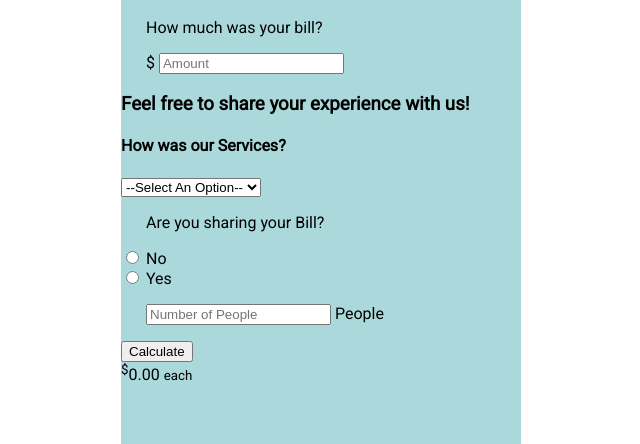
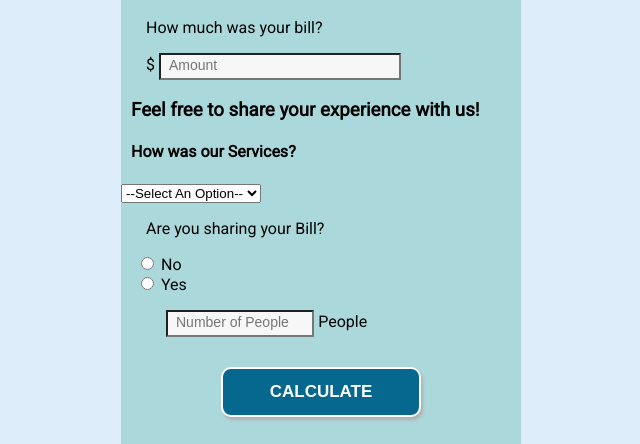
Before and after one commit to veemish/BILL_CALCULATOR, a plain HTML site: page index.html in a window 1280 px wide. Shown: the part 168-612 px from the top of the page, without its empty margins (319-959 px from the left). Drawn offline with Linux system fonts and the light colour scheme.

```diff
--- a/index.html
+++ b/index.html
@@ -18,7 +18,7 @@
                     How much was your bill?
                 </p>
                 <p>
-                    $ <input type="text" id="billing" placeholder="Amount">
+                    $ <input type="number" id="billing" placeholder="Amount">
                 </p>
                 <p>
                     <h3>Feel free to share your experience with us!</h3>
@@ -37,10 +37,10 @@
             </form>
             <p>Are you sharing your Bill?</p>
 
-          <input type="radio"  name="answer"   value="No" class="rad">  No <br>
-           <input type="radio"  name="answer"  value="Yes" class="rad"> Yes
+          <input type="radio"  name="field"   value="No" class="rad">  No <br>
+           <input type="radio"  name="field"  value="Yes" class="rad"> Yes
             <p>
-                <input type="text" id="peoplemt"  placeholder="Number of People"> People
+                <input type="number" id="peoplemt"  placeholder="Number of People"> People
             </p>
             <button type="button"> Calculate</button>
         </div>
--- a/index.js
+++ b/index.js
@@ -0,0 +1,11 @@
+function CalculateTip(){
+    var  billIng = document.getElementById("billing").value;
+    var serviceQual = document.getElementById("serviceQual").value;
+    var numberOfPeople = document.getElementById("peoplemt").value;
+    //validating input//
+
+    if (billIng === "" || serviceQual == 0 ){
+        alert ( "Please enter values" );
+        return;
+    }
+}
--- a/styles.css
+++ b/styles.css
@@ -1,12 +1,13 @@
 body{
     font-family: 'Roboto', sans-serif;
+    background-color: rgb(221, 237, 250);
     color: black;
 
     /*background: linear-gradient(to left, #8E0E00, #1F1C18);*/
 }
 
 .container{
-    height: 540px;
+    height: 595px;
     width:  400px;
     margin: 100px auto;
     background-color: rgb(170, 216, 219);
@@ -29,3 +30,111 @@ h1{
 p {
     padding-left: 25px;
 }
+
+.rad{
+    margin-left: 20px;
+}
+
+form input[type="number"] {
+    width:120px;
+    height: 20px;
+  }
+
+  input {
+    padding-left: 20px;
+  }
+  h3 ,h4 {
+      padding-left: 10px
+  }
+
+  #billing{
+    font-size: 14px;
+    /*color: #2980b9;*/
+    color: goldenrod;
+    background-color: #f7f7f7;
+    width: 60%;
+    padding: 5px 5px 8px 8px;
+
+  }
+
+  #billing:focus{
+    background: #fff;
+    border: 1px solid rgb(189, 233, 236);
+    outline: none;
+    box-shadow: rgb(177, 177, 177) 1px 2px 2px;
+  }
+
+  #peoplemt {
+    width: 35%;
+    padding: 5px 5px 8px 8px;
+    margin-left: 20px;
+    color: goldenrod;
+    background-color: #f7f7f7;
+    font-size: 14px;
+  }
+
+  #peoplemt:focus{
+      padding: 5px 5px 8px 8px;
+      margin-left: 15px;
+      color: goldenrod;
+      background-color: #f7f7f7;
+      border: 1px solid rgb(189, 233, 236);
+      outline: none;
+  }
+
+  p input[type="number"] {
+    width:90px;
+    height: 10px;
+  }
+
+
+
+button {
+  text-transform: uppercase;
+  font-weight: bold;
+  display: block;
+  margin: 30px auto;
+  background:  rgb(6, 104, 143);
+  border-radius: 10px;
+  width: 200px;
+  height: 50px;
+  font-size: 17px;
+  color: white;
+  border: 2px white solid;
+  box-shadow:  rgb(177, 177, 177) 2px 3px 3px;
+}
+
+button:hover{
+  background-color:black;
+  color: white;
+  border: 2px black solid;
+
+}
+button:active{
+  position: relative;
+  top: 1px;
+}
+#totalTip {
+  font-size: 30px;
+  margin-top: 5px;
+  text-align: center;
+}
+
+#totalTip:before {
+  content: "Tip amount";
+  font-size: 20px;
+  font-weight: bold;
+  display: block;
+  text-transform: uppercase;
+}
+
+#totalTip sup {
+  font-size: 20px;
+  top: -18px;
+}
+
+#totalTip small {
+  font-size: 20px;
+  font-weight: bold;
+  display: block;
+}
```
